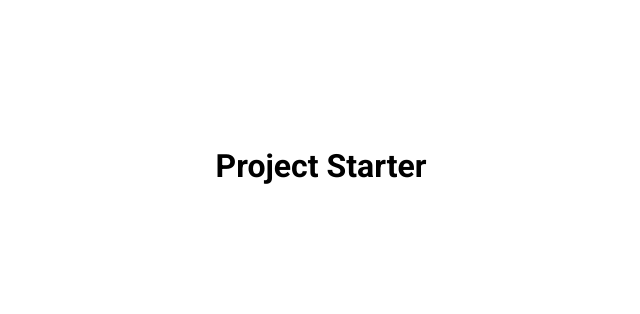
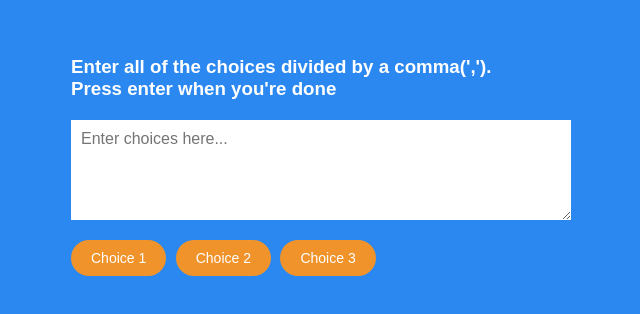
Before and after one commit to AndreiScafi/Random-Choice-Picker, a plain HTML site: page index.html in a window 1280 px wide. Shown: the part 234-548 px from the top of the page, without its empty margins (319-959 px from the left). Drawn offline with Linux system fonts and the light colour scheme; a web font is replaced by a local one.

Commit message:
Adding HTML and CSS - Adicionando HTML e CSS.

```diff
--- a/index.html
+++ b/index.html
@@ -1,16 +1,33 @@
 <!DOCTYPE html>
 <html lang="en">
+
 <head>
     <meta charset="UTF-8">
     <meta http-equiv="X-UA-Compatible" content="IE=edge">
     <meta name="viewport" content="width=device-width, initial-scale=1.0">
-    <link rel="stylesheet" href="https://cdnjs.cloudflare.com/ajax/libs/font-awesome/6.2.1/css/all.min.css" integrity="sha512-MV7K8+y+gLIBoVD59lQIYicR65iaqukzvf/nwasF0nqhPay5w/9lJmVM2hMDcnK1OnMGCdVK+iQrJ7lzPJQd1w==" crossorigin="anonymous" referrerpolicy="no-referrer" />
+    <link rel="stylesheet" href="https://cdnjs.cloudflare.com/ajax/libs/font-awesome/6.2.1/css/all.min.css"
+        integrity="sha512-MV7K8+y+gLIBoVD59lQIYicR65iaqukzvf/nwasF0nqhPay5w/9lJmVM2hMDcnK1OnMGCdVK+iQrJ7lzPJQd1w=="
+        crossorigin="anonymous" referrerpolicy="no-referrer" />
     <link rel="stylesheet" href="style.css">
-    <title>My Project</title>
+    <title>Random Choice Picker</title>
 </head>
+
 <body>
-    <h1>Project Starter</h1>
+    <div class="container">
+        <h3>Enter all of the choices divided by a comma(',').
+            <br>
+            Press enter when you're done
+        </h3>
+        <textarea placeholder="Enter choices here..." id="textarea"></textarea>
+
+        <div class="" id="tags">
+            <span class="tag">Choice 1</span>
+            <span class="tag">Choice 2</span>
+            <span class="tag">Choice 3</span>
+        </div>
+    </div>
 
     <script src="script.js"></script>
 </body>
+
 </html>
--- a/style.css
+++ b/style.css
@@ -1,11 +1,12 @@
-@import url('https://fonts.googleapis.com/css2?family=Roboto:wght@400;700&display=swap');
+@import url('https://fonts.googleapis.com/css2?family=Muli&display=swap');
 
 * {
     box-sizing: border-box;
 }
 
 body {
-    font-family: 'Roboto', sans-serif;
+    background-color: #2b88f0;
+    font-family: 'Muli', sans-serif;
     display: flex;
     flex-direction: column;
     align-items: center;
@@ -14,3 +15,37 @@ body {
     overflow: hidden;
     margin: 0;
 }
+
+h3 {
+    color: #fff;
+    margin: 10px 0 20px;
+}
+
+.container {
+    width: 500px;
+}
+
+textarea {
+    border: none;
+    display: block;
+    width: 100%;
+    height: 100px;
+    font-family: inherit;
+    padding: 10px;
+    margin: 0 0 20px;
+    font-size: 16px;
+}
+
+.tag {
+    background-color: #f0932b;
+    color: #fff;
+    border-radius: 50px;
+    padding: 10px 20px;
+    margin: 0 5px 10px 0;
+    font-size: 14px;
+    display: inline-block;
+}
+
+.tag.highlight {
+    background-color: #273c75;
+}
```
